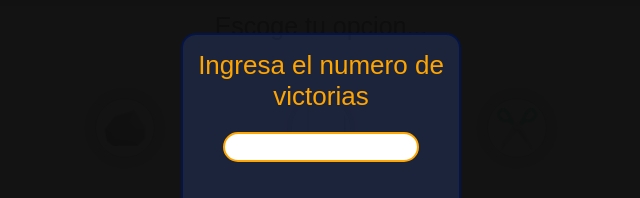
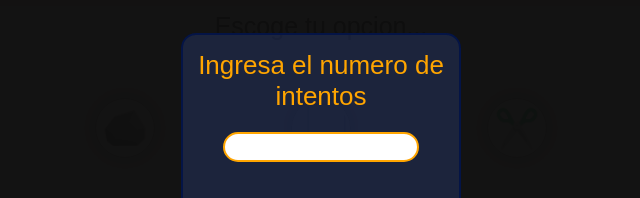
Before and after one commit to MauricioJCarrillo/rock-paper-scissors-vanilla-game, a plain HTML site: page index.html in a window 1280 px wide. Shown: the part 249-447 px from the top of the page, 319-959 px from the left. Drawn offline with Linux system fonts and the light colour scheme; a web font is replaced by a local one.

```diff
--- a/index.html
+++ b/index.html
@@ -11,7 +11,7 @@
 <body>
     <section id="modal" class="modal">
         <section class="modal_container">
-            <p>Ingresa el numero de victorias</p>
+            <p>Ingresa el numero de intentos</p>
             <input type="number" id="input_attempt_max">
             <p id="mayor_a_zero"></p>
             <button id="btnAcept" onclick="winMax()">Aceptar</button>
```
Also changed, not shown: images/question-mark.png (added), 1 other file.
